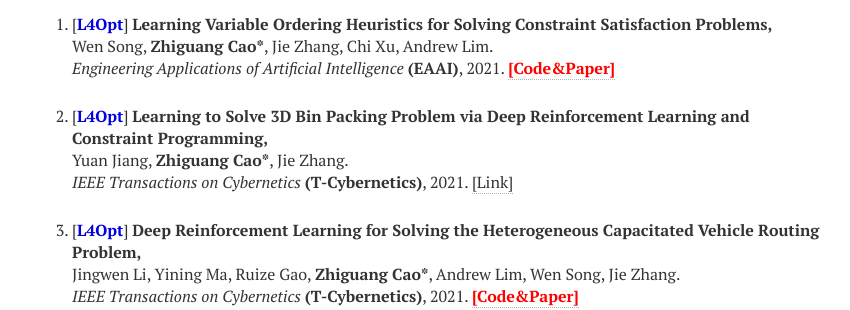
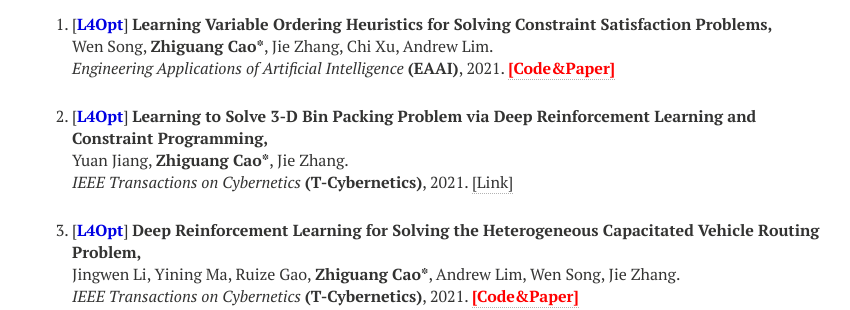
Before and after one commit to zhiguangcaosg/zhiguangcaosg.github.io, a Jekyll site: the page built from publications.md, in a window 1280 px wide and 900 px high, scrolled down 1327 px. Shown: the part 155-465 px from the top of the window, without its empty margins (288-1138 px from the left). Built offline with Jekyll 4.4.1, drawn with Linux system fonts in a browser that asks for light colours; nearby versions of some CDN libraries.

Commit message:
Update publications.html

```diff
--- a/_layouts/publications.html
+++ b/_layouts/publications.html
@@ -265,7 +265,7 @@ div.bibtex pre { font-size: 75%; overflow: auto;  width: 100%; padding: 0em 0em;
 
 <li>
 <p>
-[<font color="#0000E3"><b>L4Opt</b></font>] <b>Learning to Solve 3D Bin Packing Problem via Deep Reinforcement Learning and Constraint Programming,</b>
+[<font color="#0000E3"><b>L4Opt</b></font>] <b>Learning to Solve 3-D Bin Packing Problem via Deep Reinforcement Learning and Constraint Programming,</b>
 <br>Yuan Jiang, <b>Zhiguang Cao*</b>, Jie Zhang.<br>
 <i>IEEE Transactions on Cybernetics</i> <b>(T-Cybernetics)</b>, 2021. <a href="https://ieeexplore.ieee.org/document/9606618" target="_blank"> <font>[Link] </font></a>
 </p>
```
